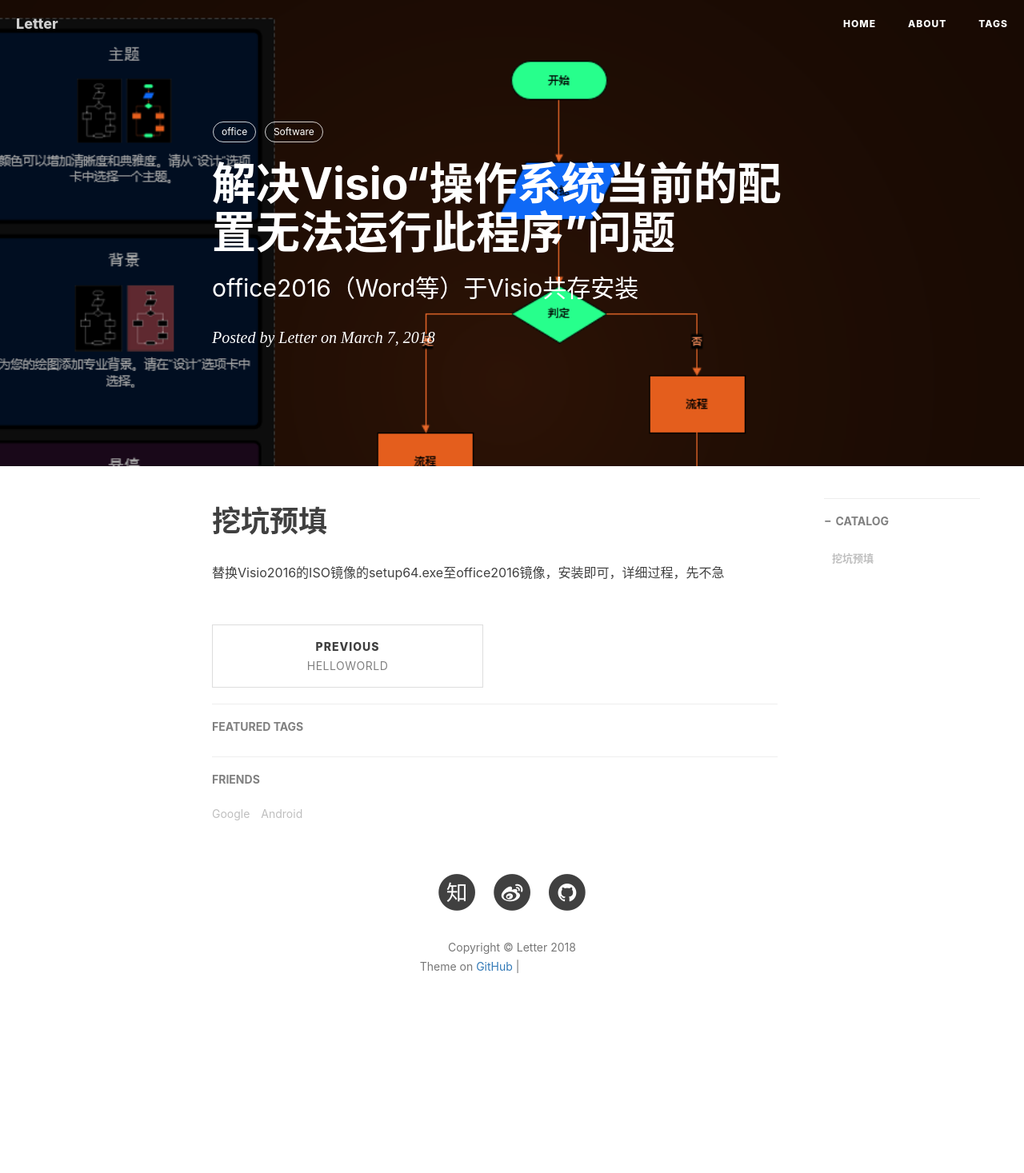
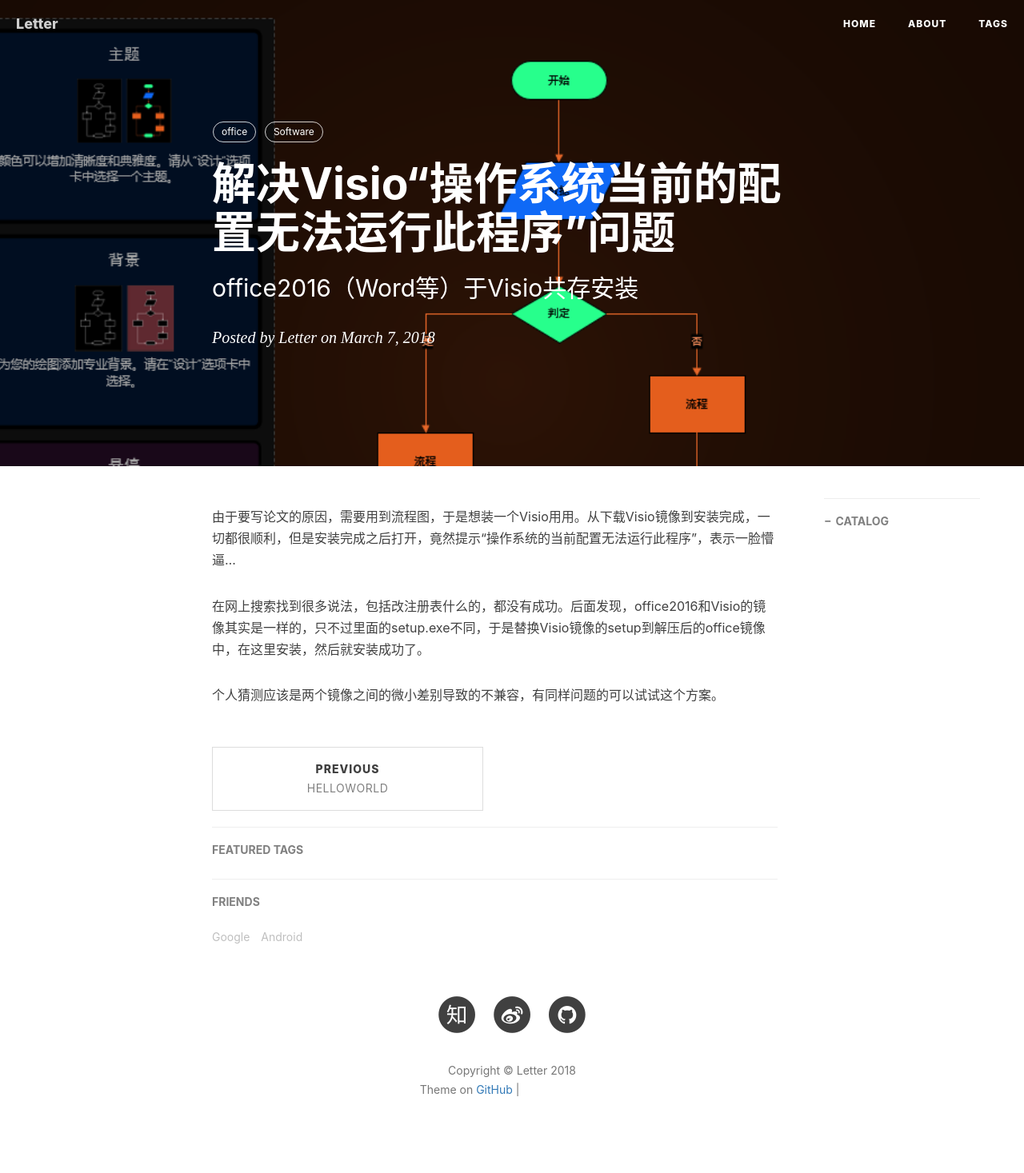
Before and after one commit to NevermindZZT/nevermindzzt.github.io, a Jekyll site: the page built from _posts/2018-03-07-解决Visio2016“操作系统当前的配置无法运行此程序”问题.md, in a window 1280 px wide. Shown: the whole page at 80% size. Built offline with Jekyll 4.4.1, drawn with Linux system fonts in a browser that asks for light colours; nearby versions of some CDN libraries; comment, search, counter and statistics services are not loaded; before the commit the page ends 1313 px from its top, so only the background shows below that; grey boxes are pictures that could not be loaded.

Commit message:
2018/4/7

```diff
--- a/_posts/2018-03-07-解决Visio2016“操作系统当前的配置无法运行此程序”问题.md
+++ b/_posts/2018-03-07-解决Visio2016“操作系统当前的配置无法运行此程序”问题.md
@@ -11,6 +11,9 @@
     - Software
 ---
 
-# 挖坑预填
 
-替换Visio2016的ISO镜像的setup64.exe至office2016镜像，安装即可，详细过程，先不急
+由于要写论文的原因，需要用到流程图，于是想装一个Visio用用。从下载Visio镜像到安装完成，一切都很顺利，但是安装完成之后打开，竟然提示“操作系统的当前配置无法运行此程序”，表示一脸懵逼...
+
+在网上搜索找到很多说法，包括改注册表什么的，都没有成功。后面发现，office2016和Visio的镜像其实是一样的，只不过里面的setup.exe不同，于是替换Visio镜像的setup到解压后的office镜像中，在这里安装，然后就安装成功了。
+
+个人猜测应该是两个镜像之间的微小差别导致的不兼容，有同样问题的可以试试这个方案。
```
